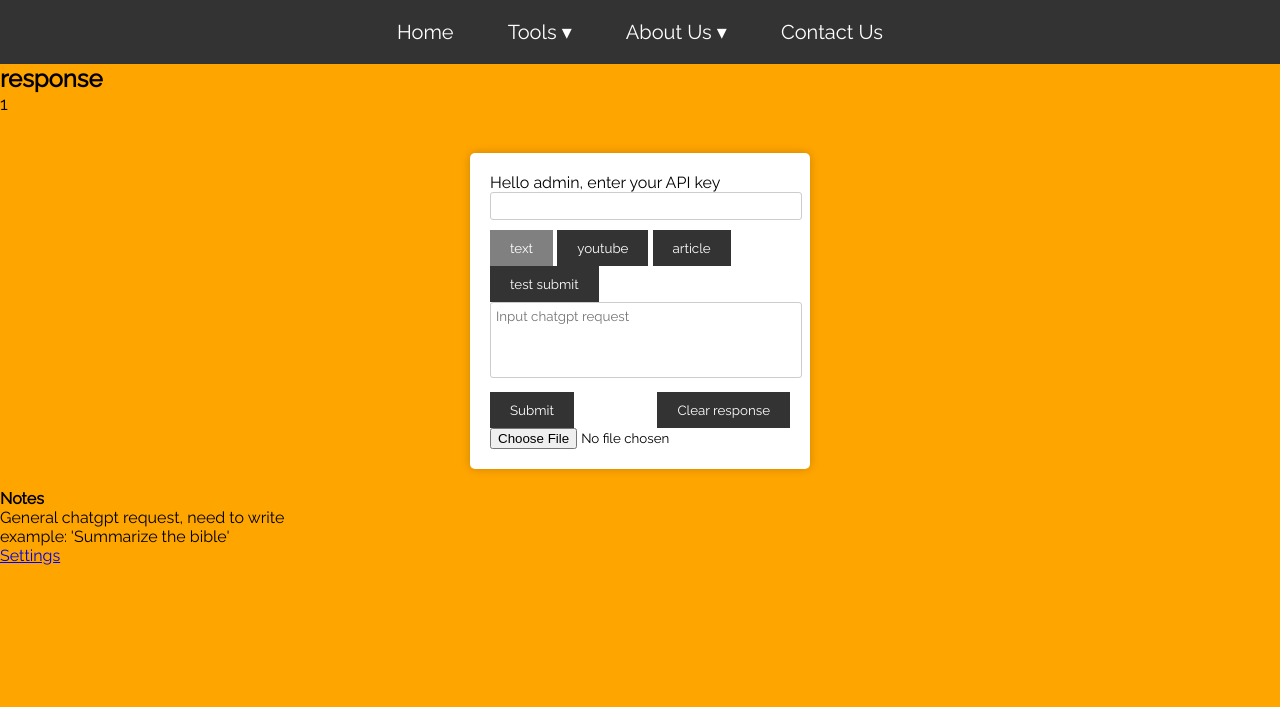
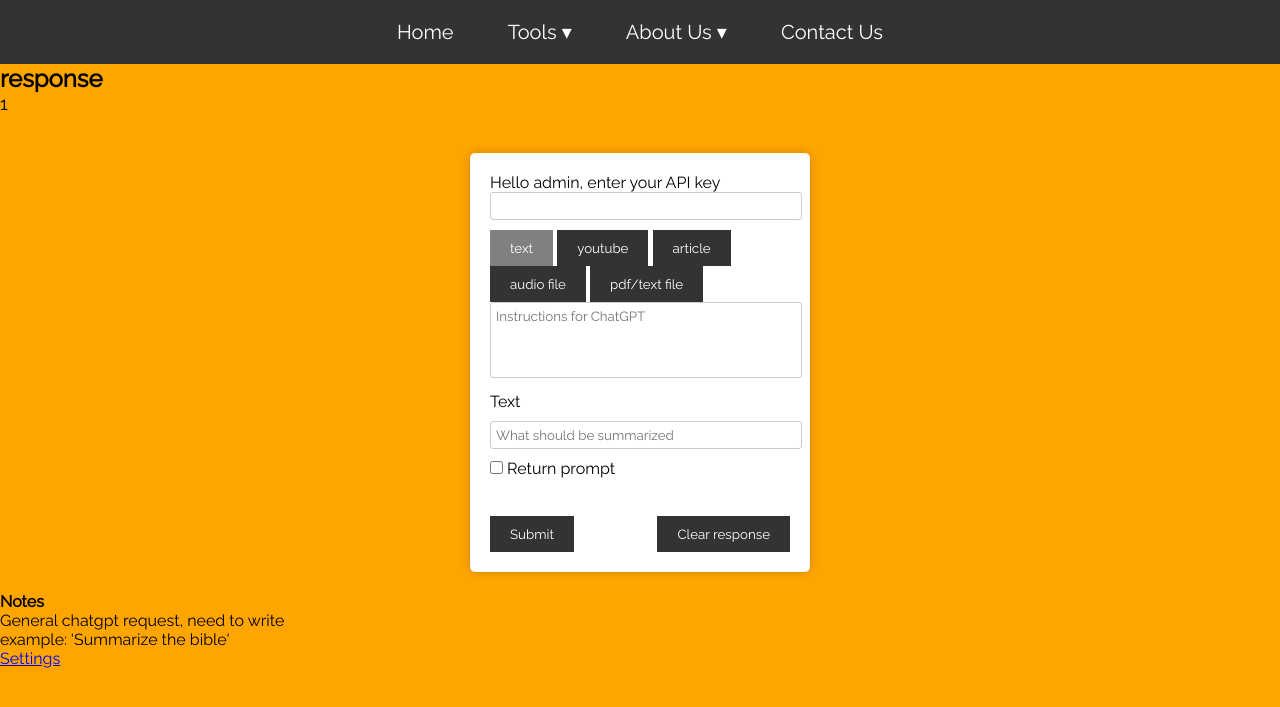
Before and after one commit to ethan-btst/cmpt276, a Flask app: page /chat in a window 1280 px wide. Shown: the top 707 px of the page. Run offline with Flask 3, Linux system fonts and the light colour scheme; the visitor is signed in with stand-in values (Sample User, id 1); some libraries are stand-ins or nearby versions.

Commit message:
Added audio, text and pdf support

```diff
--- a/app.py
+++ b/app.py
@@ -5,14 +5,17 @@ from flask import Flask
 from flask import *
 from chat_request import text_request
 
+from flask_session import Session
+
 app = Flask(__name__)
 app.secret_key = 'your_secret_key' #needed for sessions
-
 
 UPLOAD_FOLDER = 'upload folder/'
 ALLOWED_EXTENSIONS = {'txt', 'pdf', 'png', 'jpg', 'jpeg'}
 app.config['UPLOAD_FOLDER'] = UPLOAD_FOLDER
 app.config['MAX_CONTENT_LENGTH'] = 25 * 1000 * 1000
+app.config["SESSION_PERMANENT"] = False
+app.config['SESSION_TYPE'] = 'filesystem'
 
 url = os.environ.get("DATABASE_URL")  # gets db variable
 
@@ -23,6 +26,8 @@ INSERT_USER = "INSERT INTO users (name, password) VALUES (%s, %s);"
 USERS = (
     """SELECT * FROM users;"""
 )
+
+Session(app)
 
 @app.post("/api/users")
 def create_users(username, password):
@@ -131,6 +136,7 @@ def signup():
         create_users(username, password)
         # Redirect to a new page on successful login
         session['username'] = username
+        session['type'] = 'text'
         return redirect(url_for('chat'))
 
     return render_template('signup.html')
@@ -223,7 +229,8 @@ def settings():
 
 
 # Add buttons here to the list
-buttons = ["text","youtube","article","test submit"]
+buttons = ["text","youtube","article","audio file","pdf/text file"]
+file_buttons = ["audio file","pdf/text file"]
 
 # Page for chat
 @app.route('/chat',methods=("GET","POST"))
@@ -249,14 +256,23 @@ def chat():
             # Upload file
             file = request.files["file"]
 
-            user_in = request.form["chatbox"]
+            if 'test submit' in request.form:
+                test_toggle = True
+            else:
+                test_toggle = False
+
+            instructions = request.form["chatbox"]
+            user_in = request.form["user input"]
             session["type"] = request.form["type"]
             api_key = request.form["api_key"]
+
             session["current_response"] = text_request(
                 user_in,
+                instructions,
                 session['type'],
                 api_key,
-                file
+                file,
+                test_toggle
             )
 
         else:
@@ -269,7 +285,8 @@ def chat():
         result=session['current_response'],
         userResponse=session['username'],
         buttons=buttons,
-        type=session['type']
+        file_buttons = file_buttons,
+        type=session['type'],
         )
 
     return render_template("chat.html", userResponse=session['username'],buttons=buttons,type=session['type'])
--- a/chat_request.py
+++ b/chat_request.py
@@ -8,6 +8,7 @@ import requests
 
 from youtube_transcript_api import YouTubeTranscriptApi
 from youtube_transcript_api.formatters import TextFormatter
+from PyPDF2 import PdfReader
 
 load_dotenv()
 
@@ -31,8 +32,7 @@ def is_api_key_valid():
 
 
 # Takes a request and gets chat gpt to respond
-def text_request(user_in, type, api_key,file):
-
+def text_request(user_in,instructions,type,api_key,file,test_toggle):
     # Checks for environment variables
     # If you have .env and an API key you don't need to manually insert
     # Otherwise, get from the website
@@ -43,15 +43,19 @@ def text_request(user_in, type, api_key,file):
     if(not is_api_key_valid()):
        return "Not a valid key"
 
-
+    if(instructions == ''):
+        instructions = "Summarize this video transcript in 200 words "
 
     if(type == "text"):
         prompt = user_in
 
     elif(type == "youtube"):
-        transcript = YouTubeTranscriptApi.get_transcript(user_in)
-        formatter = TextFormatter()
-        prompt = "Summarize this video transcript in 200 words" + formatter.format_transcript(transcript)[0:3500]
+        try:
+            transcript = YouTubeTranscriptApi.get_transcript(user_in)
+            formatter = TextFormatter()
+            prompt = formatter.format_transcript(transcript)[0:3500]
+        except:
+            return "Invalid youtube id"
 
     elif(type == 'article'):
         apiurl = "https://news-article-extraction.p.rapidapi.com/"
@@ -68,38 +72,47 @@ def text_request(user_in, type, api_key,file):
         articleContent = data['content']
         prompt = 'summarize this article '+ articleContent
 
-    # TODO add pdf/image/txt stuff
-    if file != '':
+    elif(type == "audio file"):
+        if file.filename == '':
+            return "No file"
+
         filetype = file.filename.rsplit('.',1)[1]
+        if filetype not in AUDIO_FORMATS:
+            return "Invalid file type, must be " + str(AUDIO_FORMATS)
+
         a_file = io.BytesIO(file.read())
         a_file.name = file.filename
-        if filetype == 'png':
-            return 'png file'
 
+        prompt = openai.Audio.transcribe(model='whisper-1',file=a_file,response_format="text")[0:4500]
 
-        elif filetype in AUDIO_FORMATS:
-            try:
-                transcript = (openai.Audio.transcribe(model='whisper-1',file=a_file,response_format="text"))
+    elif("pdf/text file"):
+        if file.filename == '':
+            return "No file"
 
-            except:
-                return "invalid audio file"
+        filetype = file.filename.rsplit('.',1)[1]
+        if filetype not in ["pdf","txt"]:
+            return "Invalid file type, must be pdf or txt file"
+        a_file = io.BytesIO(file.read())
+        a_file.name = file.filename
 
-            return transcript
+        if filetype == 'txt':
+            prompt = str(a_file.read())
 
-        elif filetype == 'txt':
-            return file.read()
+        else:
+            reader = PdfReader(a_file)
+            prompt = ''
+            for i in reader.pages:
+                prompt += i.extract_text()
 
-        elif filetype == 'pdf':
-            return 'pdf file'
 
 
     # Test case without chatgpt request
-    elif(type == 'test submit'):
-        return "test submit"
+    if test_toggle:
+        return instructions + prompt
 
     response = openai.Completion.create(
         model="text-davinci-003",
-        prompt = prompt,
+        prompt = instructions + prompt,
         temperature=0.6,
         max_tokens=200,
     )
--- a/static/js/chat.js
+++ b/static/js/chat.js
@@ -14,6 +14,15 @@ const usage_notes ={
     "article" : "Only applicable to CNN articles as of now",
 }
 
+const input_text ={
+    "text" : "Name of thing to be summarized",
+
+    "youtube" : "Insert youtube link",
+
+    "article" : "Insert CNN article",
+}
+
+const file_inputs = ["audio file","pdf/text file"]
 // Changes usage notes
 var request_type_list = document.getElementsByTagName("button")
 
@@ -28,8 +37,19 @@ for(var i = 0; i < request_type_list.length;i++){
 
         // Turn the clicked button off and change usage notes
         event.target.disabled = true
+
         document.getElementById("type").value = event.target.innerHTML
         document.getElementById("usage notes").innerHTML = usage_notes[event.target.innerHTML]
+        document.getElementById("user input").placeholder = input_text[event.target.innerHTML]
+
+        if(file_inputs.includes(event.target.innerHTML)){
+            document.getElementById("user input").hidden = true
+            document.getElementById("file").hidden = false
+        }
+        else{
+            document.getElementById("user input").hidden = false
+            document.getElementById("file").hidden = true
+        }
     })
 }
 
--- a/templates/chat.html
+++ b/templates/chat.html
@@ -83,16 +83,29 @@
         <!-- Button generation to select type -->
         <div>
             {% for button in buttons %}
-            <button type="button" {% if type == button  %}disabled{% endif %}>{{ button }}</button>
+            <button type="button" {% if type == button %}disabled{% endif %}>{{ button }}</button>
             {% endfor %}
             <input hidden type="text" id="type" name="type" value={{ type }}>
         </div>
 
-        <textarea rows="4" cols="50" name="chatbox" placeholder="Input chatgpt request"></textarea>
-            <input type="submit" name="submit" value="Submit" >
-            <input type="submit" id="Clear" name="submit" value="Clear response">
+          <textarea rows="4" cols="50" name="chatbox" placeholder="Instructions for ChatGPT"></textarea>
+          <label for="user input" id="input label">Text</label>
 
-        <input type="file" name="file" accept=".txt, .pdf, .png, .jpg, .jpeg">
+          {% if type in file_buttons %}
+          <input hidden type="text" id="user input" name="user input" placeholder="What should be summarized">
+          <input type="file" name="file" id="file" accept=".txt, .pdf, .png, .jpg, .jpeg, .mp3">
+          {% else %}
+          <input type="text" id="user input" name="user input" placeholder="What should be summarized">
+          <input hidden type="file" name="file" id="file" accept=".txt, .pdf, .png, .jpg, .jpeg, .mp3">
+          {% endif %}
+
+
+          <br>
+          <input type="checkbox" name="test submit"> Return prompt
+          <br><br><br>
+
+          <input type="submit" name="submit" value="Submit" >
+          <input type="submit" id="Clear" name="submit" value="Clear response">
     </form>
 
     <h4>Notes</h4>
```
Also changed, not shown: 1 other file.
